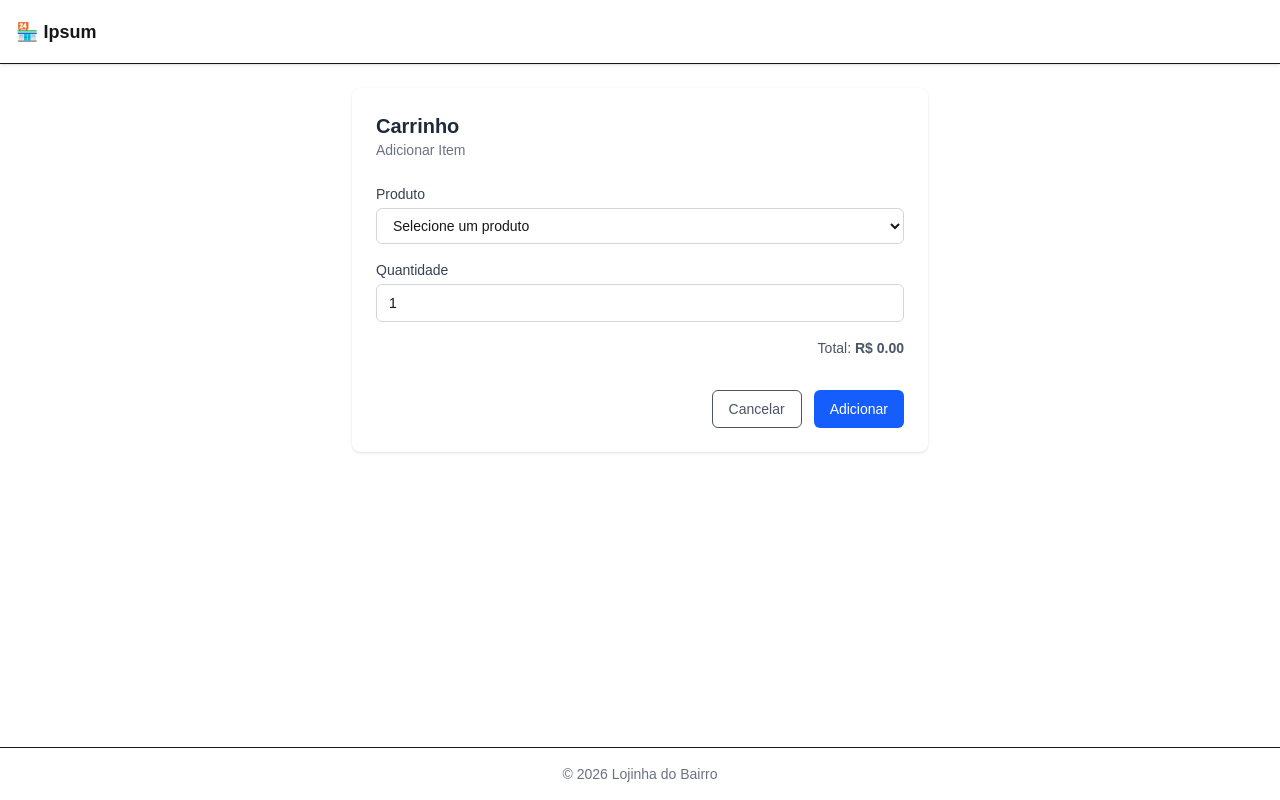
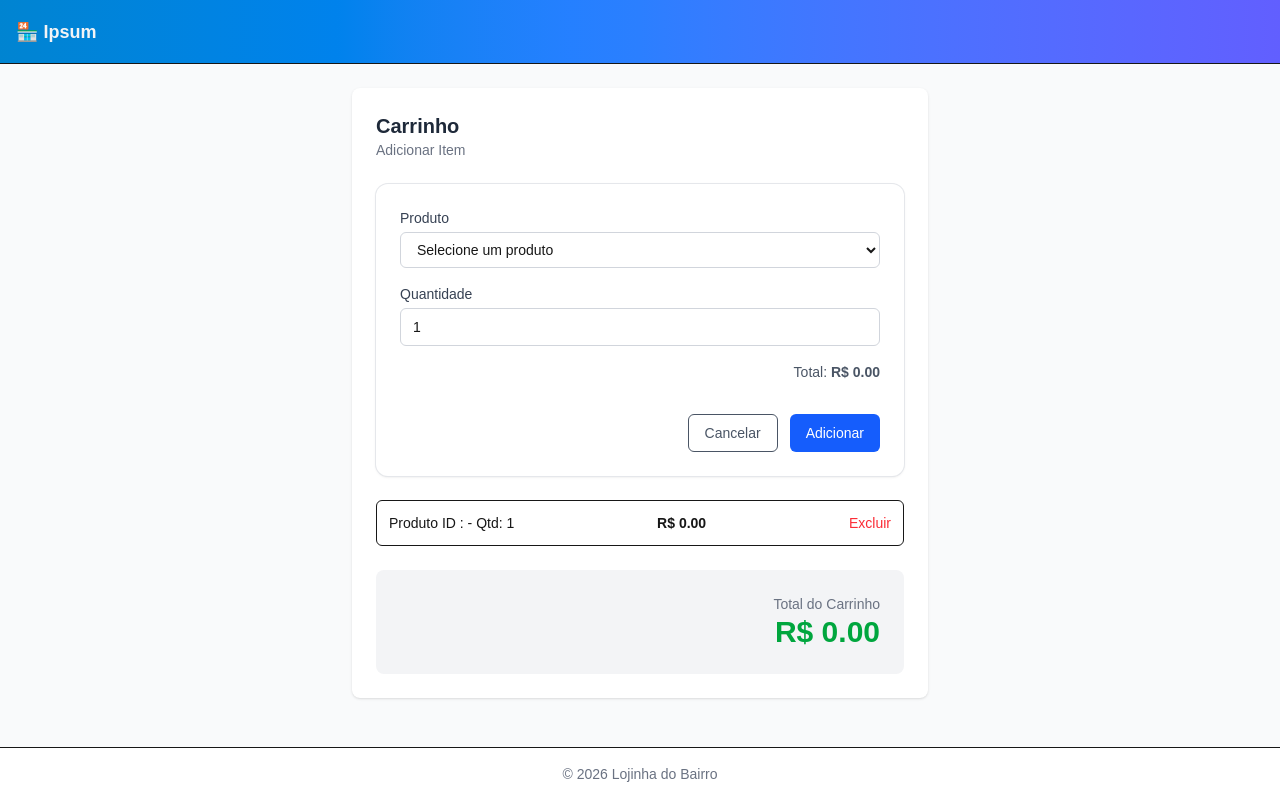
Before and after one commit to marcos-vieira-7/minishopping, a Next.js app: page /carrinho in a window 1280 px wide. Both pictures are taken after a click on the button "Adicionar". Built offline with nearby package versions, Linux system fonts and the light colour scheme.

Commit message:
tela de carrinho adiciona remove produto - visual inicial 1.0

```diff
--- a/app/carrinho/page.tsx
+++ b/app/carrinho/page.tsx
@@ -2,6 +2,7 @@
 import FormField from "@/app/components/FormField/page";
 import SelectField from "../components/SelectField/SelectField";
 import { useState } from "react";
+import { randomUUID } from "crypto";
 
 type Produto = {
     id: string;
@@ -18,7 +19,7 @@ export default function Carrinho() {
         {id: "3", nome: "Pipa", preco: 3.9},
     ];
 
-    const [carrinho, setCarrinho] = useState([]);
+    const [carrinho, setCarrinho] = useState<any>([]);
     const [item, setItem] = useState({
         produtoId: "",
         quantidade: 1,
@@ -36,6 +37,9 @@ export default function Carrinho() {
         const { name, value} = e.target;
 
         if (name === "produtoId") { //produto deve-se pegar o preco tbm.
+
+            item.quantidade = 1; //trocou produto, conserta qtd.
+
             const produtoSelecionado = produtos.find(
                 (p) => p.id === value
             );
@@ -57,9 +61,27 @@ export default function Carrinho() {
     function adicionarAoCarrinho() {
         console.log(item);
         //TODO: set no carrinho.
+        setCarrinho((prev: any) => [...prev, item]);
     }
 
     console.log("renderizou", item);
+
+
+    function removerItem(indexToRemove: number) {
+
+        let confirmar = window.confirm("Você confirma a exclusão do item?");
+
+        if (confirmar) {
+            setCarrinho((prev:any) =>
+                prev.filter((_:any,index:any) => index !== indexToRemove)
+            );
+        }
+        return;
+    }
+
+    const totalCarrinho = carrinho.reduce((acc:any, item:any) => {
+        return acc + item.precoUnitario * item.quantidade;
+    }, 0);
 
     return(
     <section className="mx-auto max-w-xl">
@@ -75,6 +97,7 @@ export default function Carrinho() {
             </header>
 
             {/* Formulário */}
+            <div className="rounded-xl bg-white p-6 shadow-sm ring-1 ring-gray-200">
             <form className="space-y-4" onSubmit={handleSubmit}>
             <SelectField
                 label="Produto"
@@ -121,6 +144,37 @@ export default function Carrinho() {
                 </button>
             </div>
             </form>
+            </div>
+
+            <ul className="mt-6 space-y-2">
+                {carrinho.map((item: any, index: any) => (
+                    <li key={index} className="flex justify-between rounded-md border p-3 text-sm">
+                        <span>
+                            Produto ID : {item.produtoId} - Qtd: {item.quantidade}
+                        </span>
+
+                        <strong>
+                            R$ {(item.precoUnitario * item.quantidade).toFixed(2)}
+                        </strong>
+
+                        <button
+                            onClick={() => removerItem(index)}
+                            className="text-red-500 text-sm hover:underline">
+                                Excluir
+                        </button>
+
+                    </li>
+                ))}
+            </ul>
+
+            <div className="mt-6 rounded-lg bg-gray-100 p-6 text-right">
+                <p className="text-sm text-gray-500">Total do Carrinho</p>
+                <p className="text-3xl font-bold text-green-600">
+                    R$ {totalCarrinho.toFixed(2)}
+                </p>
+            </div>
+
+
         </div>
     </section>
     );
--- a/app/components/Header/page.tsx
+++ b/app/components/Header/page.tsx
@@ -2,9 +2,9 @@
 export default function Header() {
 
     return(
-        <header className="h-16 border-b bg-white shadow-sm">
+        <header className="h-16 border-b shadow-sm bg-linear-to-r from-sky-600 via-blue-500 to-indigo-500">
             <div className="mx-auto flex h-full max-w-7xl items-center px-4">
-                <h1 className="text-lg font-semibold">
+                <h1 className="text-lg font-semibold text-gray-100">
                 🏪 Ipsum
                 </h1>
             </div>
--- a/app/layout.tsx
+++ b/app/layout.tsx
@@ -31,7 +31,7 @@ export default function RootLayout({
         <div className="flex min-h-screen flex-col">
           <Header />
 
-          <main className="flex-1 px-4 py-6">
+          <main className="flex-1 px-4 py-6 bg-gray-50">
             {children}
           </main>
 
```
Also changed, not shown: comandos.txt.
